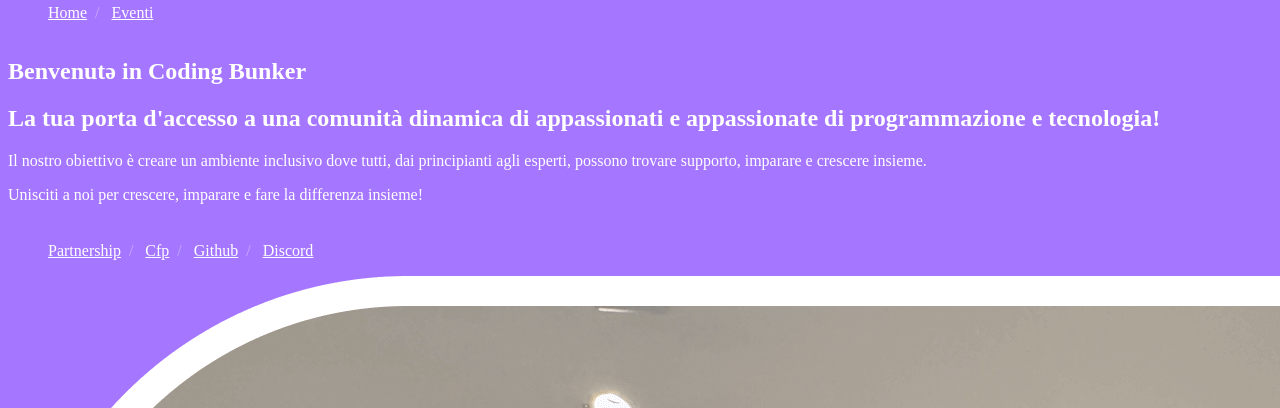
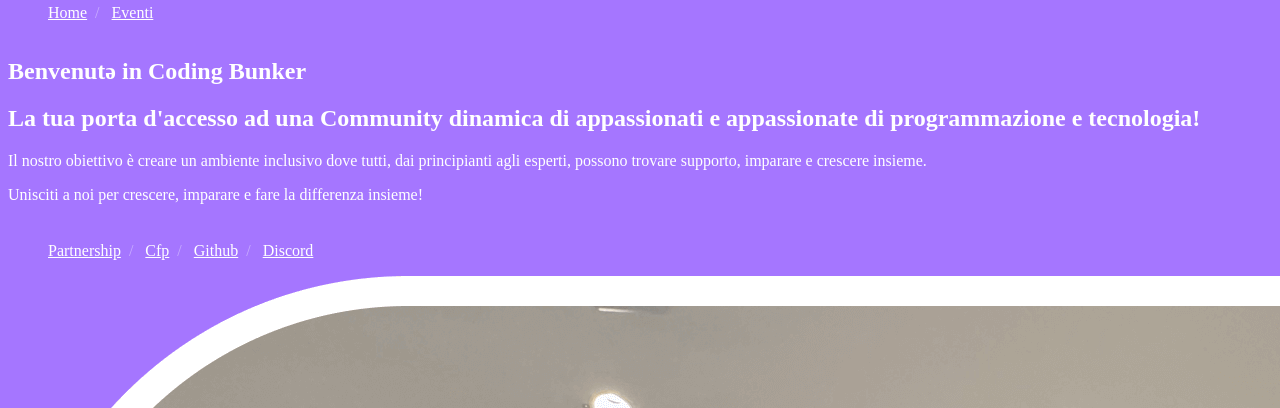
Before and after one commit to ludovicobesana/codingbunker-website, an Astro site: page / in a window 1280 px wide. Shown: the part 692-1100 px from the top of the page. Built offline with nearby package versions, Linux system fonts and the light colour scheme; Astro itself is replaced by a stand-in of ours.

Commit message:
fix: Fixed meta description

```diff
--- a/src/layouts/Layout.astro
+++ b/src/layouts/Layout.astro
@@ -16,9 +16,9 @@
 
 const {
   title = Config.me.name,
-  description = Config.me.name + "'s personal website.",
+  description = "Community dinamica di appassionati e appassionate di programmazione e tecnologia!",
   og_title = Config.me.name,
-  og_description = Config.me.name + "'s personal website.",
+  og_description = "Community dinamica di appassionati e appassionate di programmazione e tecnologia!",
   og_type = "website",
   og_image = Config.og.image,
 } = Astro.props;
--- a/src/pages/index.astro
+++ b/src/pages/index.astro
@@ -26,7 +26,7 @@
       <div class="flex flex-col gap-6 my-auto max-w-md md:max-w-lg md:w-2/3">
         <h1 class="text-3xl font-bold">Benvenutə in Coding Bunker</h1>
         <h2 class="text-xl leading-6">
-          La tua porta d'accesso a una comunità dinamica di appassionati e appassionate di programmazione e tecnologia!
+          La tua porta d'accesso ad una Community dinamica di appassionati e appassionate di programmazione e tecnologia!
         </h2>
         <p>Il nostro obiettivo è creare un ambiente inclusivo dove tutti, dai principianti agli esperti, possono trovare supporto, imparare e crescere insieme.</p>
         <p>Unisciti a noi per crescere, imparare e fare la differenza insieme!</p>
```
